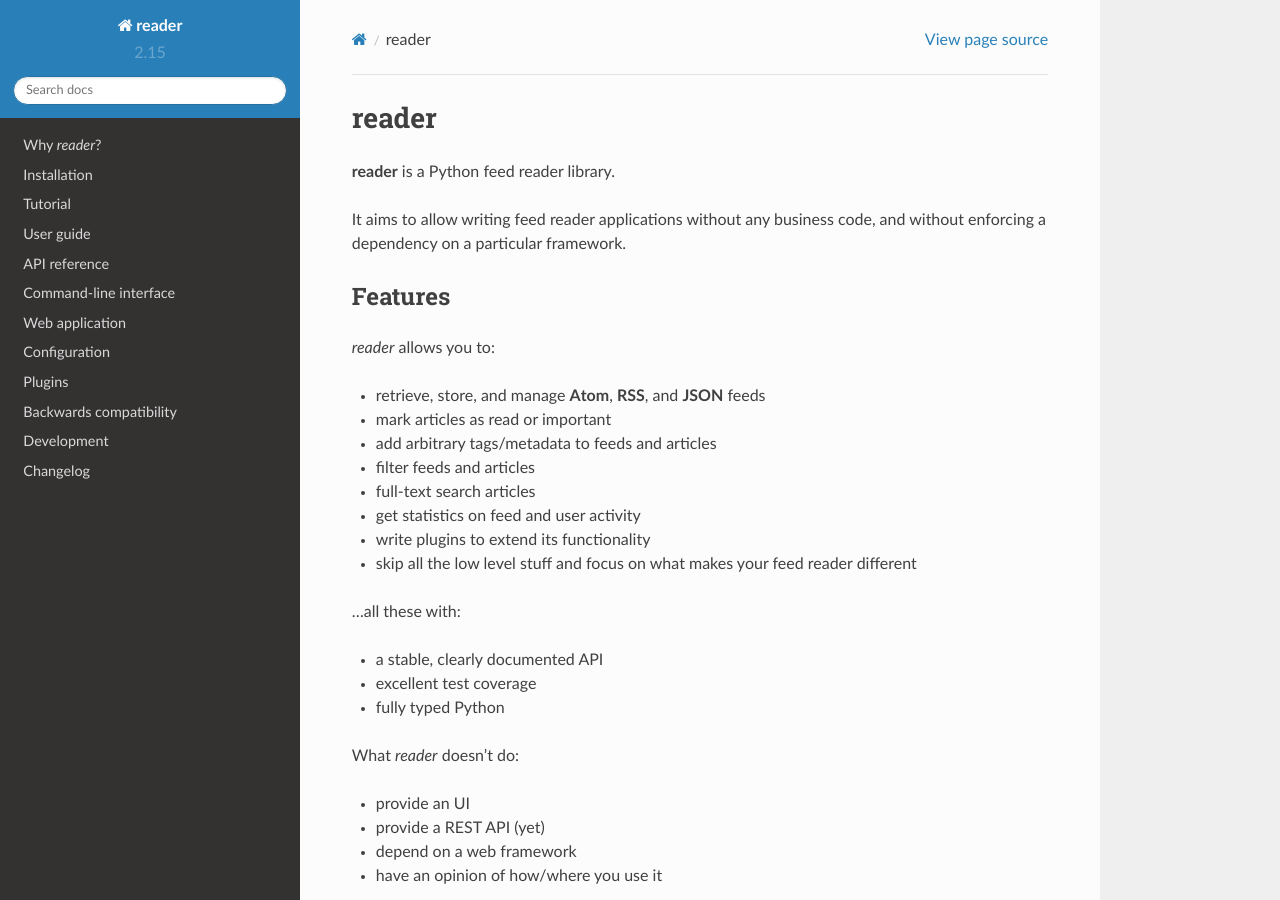
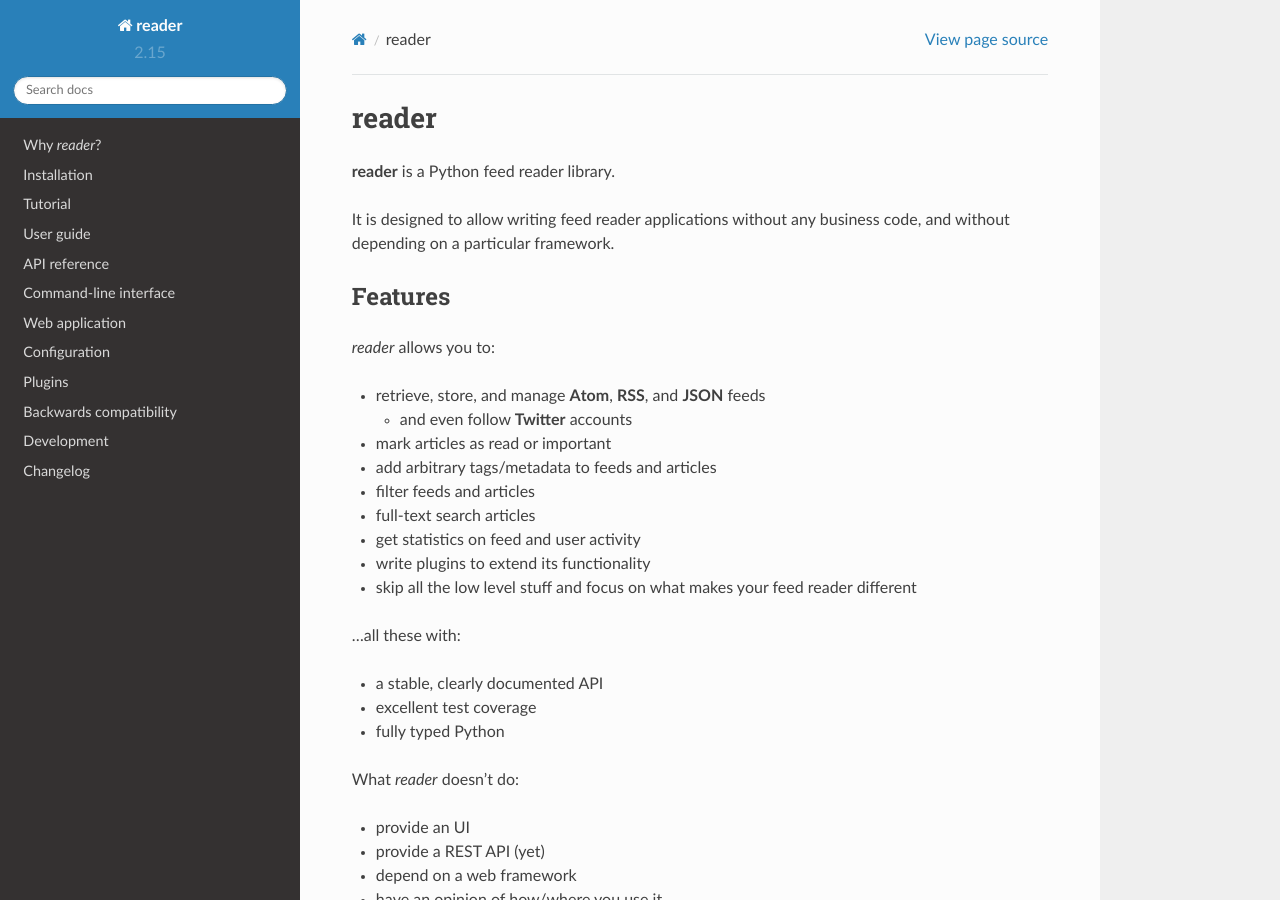
Before and after one commit to Alcides1123/reader, a Sphinx documentation site: the page built from docs/index.rst, in a window 1280 px wide and 900 px high. Built offline with Sphinx 7.4.7 and the Read the Docs theme 2.0.0, drawn with Linux system fonts in a browser that asks for light colours; some of the changed text lies outside the part shown.

Commit message:
Documentation (mostly readme) polishing.

```diff
--- a/README.rst
+++ b/README.rst
@@ -2,9 +2,9 @@
 
 **reader** is a Python feed reader library.
 
-It aims to allow writing feed reader applications
+It is designed to allow writing feed reader applications
 without any business code,
-and without enforcing a dependency on a particular framework.
+and without depending on a particular framework.
 
 .. end-intro
 
@@ -42,6 +42,9 @@ and without enforcing a dependency on a particular framework.
 *reader* allows you to:
 
 * retrieve, store, and manage **Atom**, **RSS**, and **JSON** feeds
+
+  * and even follow **Twitter** accounts
+
 * mark articles as read or important
 * add arbitrary tags/metadata to feeds and articles
 * filter feeds and articles
--- a/docs/why.rst
+++ b/docs/why.rst
@@ -20,6 +20,8 @@ Are you already working with `feedparser`_, but:
 * want to restrict or deny file-system access?
 * want to change the way feeds are retrieved by using the more familiar `requests`_ library?
 * want to also support `JSON Feed`_?
+* want to follow :ref:`Twitter <twitter>` accounts?
+* want to support custom information sources?
 
 ... while still supporting all the feed types feedparser does?
 
```
Also changed, not shown: docs/plugins.rst (+25 -22 lines), 1 other file.
